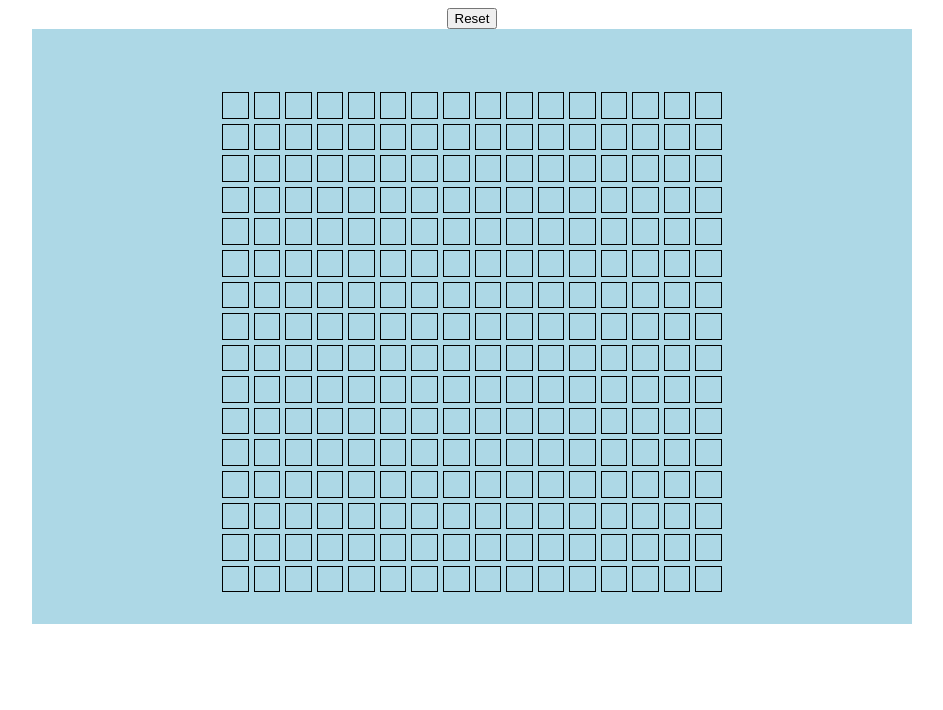
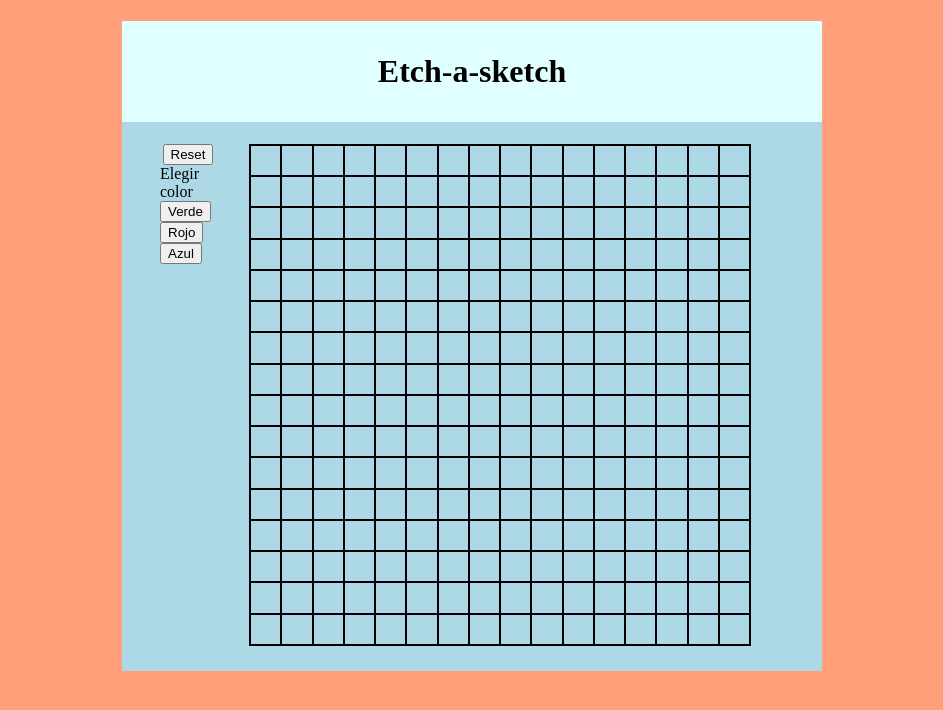
Before and after one commit to antelor/etch-a-sketch, a plain HTML site: page index.html in a window 1280 px wide. Shown: the whole page, without its empty margins (168-1111 px from the left). Drawn offline with Linux system fonts and the light colour scheme.

Commit message:
cambio de color funciona

```diff
--- a/index.html
+++ b/index.html
@@ -7,9 +7,20 @@
 </head>
 <body>
     <div class="everything">
-      <button class="resetButton">Reset</button>
-      <div class="mainContainer">
+      <h1 class="title">Etch-a-sketch</h1>
+      <div class="board">
 
+        <div class="buttonMenu">
+          <button class="resetButton">Reset</button>
+
+          Elegir color
+          <button class="greenBtn">Verde</button>
+          <button class="redBtn">Rojo</button>
+          <button class="blueBtn">Azul</button>
+        </div>
+        <div class="mainContainer">
+
+        </div>
       </div>
     </div>
 <script src="script.js"> </script>
--- a/script.js
+++ b/script.js
@@ -11,7 +11,9 @@ createGrid = (size = 16) => {
 }
 
 mouseHover = (e) => {
-    e.target.classList.add('drawnItem');
+    if(color=='green') e.target.classList.add('drawnItemGreen');
+    if(color=='red') e.target.classList.add('drawnItemRed');
+    if(color=='blue') e.target.classList.add('drawnItemBlue');
 }
 
 resetGrid = () => {
@@ -32,9 +34,29 @@ resetGrid = () => {
     createGrid(gridSize);
 }
 
+greenClr = () => {
+    color='green';
+}
+
+redClr = () => {
+    color='red';
+}
+
+blueClr = () => {
+    color='blue';
+}
+
 const mainContainer = document.querySelector('[class=mainContainer]');
 const resetButton = document.querySelector('[class=resetButton');
+const greenBtn = document.querySelector('[class=greenBtn');
+const redBtn = document.querySelector('[class=redBtn');
+const blueBtn = document.querySelector('[class=blueBtn');
+
+let color = 'green';
 
 createGrid();
 
 resetButton.addEventListener('click', resetGrid);
+greenBtn.addEventListener('click', greenClr);
+redBtn.addEventListener('click', redClr);
+blueBtn.addEventListener('click', blueClr);
--- a/styles.css
+++ b/styles.css
@@ -8,22 +8,52 @@
     box-sizing: inherit;
 }
 
+body{
+    background-color: lightsalmon;
+}
+
+.everything{
+    width: 700px;
+    height: 650px;
+    background-color: lightblue;
+    margin:auto;
+}
+
+.title{
+    text-align: center;
+    padding:1em;
+    background-color: lightcyan;
+}
+
 .mainContainer{
     width: 500px;
     height: 500px;
     display:grid;
     grid-template-columns: repeat(16, 16fr);
-    grid-gap: 5px;
+    grid-gap: 0px;
     margin:auto;
+    border: 1px solid black;
+}
 
-    background-color: lightblue;
-    padding:5% 15% 2em;
+.buttonMenu{
+    width: auto;
+    position: relative;
+    right:2em;
+}
+
+.board{
+    width:80%;
+    margin:auto;
+    display:flex;
+    flex-wrap: wrap;
+    display:grid;
+    grid-template-columns: 10% 90%;
 }
 
 .gridItem{
-    border: 1px solid black;
-    padding: 0px;
-    margin: 0px;
+    border: 0.5px solid black;
+    padding: 0;
+    margin: 0;
     height: auto;
     width: auto;
 }
@@ -33,6 +63,14 @@
     margin:auto;
 }
 
-.drawnItem{
+.drawnItemGreen{
     background-color: green;
 }
+
+.drawnItemRed{
+    background-color: red;
+}
+
+.drawnItemBlue{
+    background-color: blue;
+}
```
